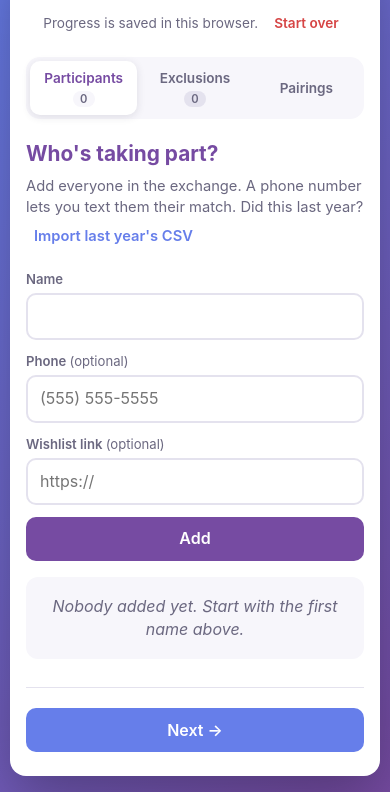
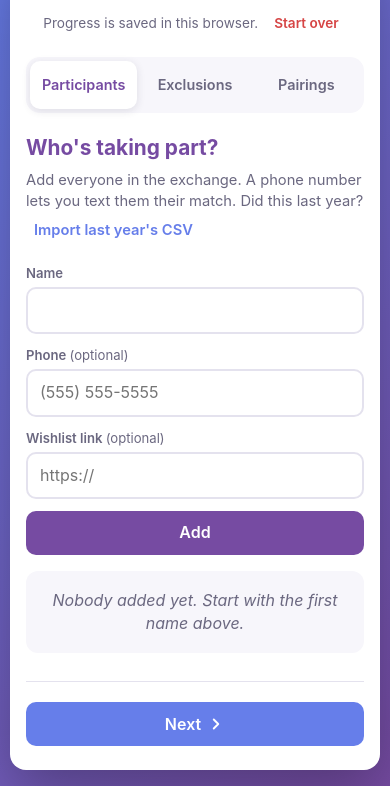
Before and after one commit to Ethameshep/gift-exchange-generator, a plain HTML site: page index.html in a window 390 px wide. Shown: the part 72-864 px from the top of the page. Drawn offline with Linux system fonts and the light colour scheme.

Commit message:
Remove tab counts and use chevron icons on Back/Next
Co-Authored-By: Claude Opus 5.5 <noreply@anthropic.com>
Claude-Session: https://claude.ai/code/session_01KcEp2WkZqMQt34rsD9W9EC

```diff
--- a/index.html
+++ b/index.html
@@ -228,22 +228,6 @@
             font-weight: 700;
         }
 
-        .count-badge {
-            display: inline-block;
-            min-width: 24px;
-            padding: 1px 7px;
-            border-radius: 999px;
-            background: var(--border);
-            color: var(--muted);
-            font-size: 0.78em;
-            font-weight: 600;
-            text-align: center;
-        }
-
-        .tab[aria-selected="true"] .count-badge {
-            background: var(--surface-2);
-        }
-
         /* ---------- Panels ---------- */
 
         .panel:focus {
@@ -270,6 +254,17 @@
             margin-top: 28px;
             padding-top: 20px;
             border-top: 1px solid var(--border);
+        }
+
+        .step-nav button {
+            display: inline-flex;
+            align-items: center;
+            justify-content: center;
+            gap: 6px;
+        }
+
+        .chevron {
+            flex: none;
         }
 
         .step-nav-hint {
@@ -749,19 +744,10 @@
                 margin-bottom: 20px;
             }
 
-            /* Stack the count under the label so "Participants" fits a third of the screen */
             .tab {
-                flex-direction: column;
-                gap: 2px;
-                min-height: 54px;
+                gap: 4px;
                 padding: 6px 2px;
-                font-size: 0.85em;
-            }
-
-            .tab .count-badge {
-                font-size: 0.82em;
-                padding: 0 6px;
-                min-width: 22px;
+                font-size: 0.9em;
             }
 
             .tab-number {
@@ -872,12 +858,10 @@
             <button class="tab" role="tab" id="tab-people" aria-controls="panel-people" aria-selected="true" onclick="showStep('people')">
                 <span class="tab-number" aria-hidden="true">1</span>
                 <span class="tab-label">Participants</span>
-                <span class="count-badge" id="participantCount">0</span>
             </button>
             <button class="tab" role="tab" id="tab-exclusions" aria-controls="panel-exclusions" aria-selected="false" tabindex="-1" onclick="showStep('exclusions')">
                 <span class="tab-number" aria-hidden="true">2</span>
                 <span class="tab-label">Exclusions</span>
-                <span class="count-badge" id="exclusionCount">0</span>
             </button>
             <button class="tab" role="tab" id="tab-pairings" aria-controls="panel-pairings" aria-selected="false" tabindex="-1" onclick="showStep('pairings')">
                 <span class="tab-number" aria-hidden="true">3</span>
@@ -913,7 +897,7 @@
 
             <div class="step-nav">
                 <span class="step-nav-hint" id="peopleNavHint"></span>
-                <button onclick="showStep('exclusions')">Next<span class="nav-target">: Exclusions</span> →</button>
+                <button onclick="showStep('exclusions')"><span>Next<span class="nav-target">: Exclusions</span></span><svg class="chevron" viewBox="0 0 24 24" width="18" height="18" aria-hidden="true" focusable="false"><path d="M9 18l6-6-6-6" fill="none" stroke="currentColor" stroke-width="2.5" stroke-linecap="round" stroke-linejoin="round"/></svg></button>
             </div>
         </section>
 
@@ -947,8 +931,8 @@
             <div id="exclusionsList" class="list"></div>
 
             <div class="step-nav">
-                <button class="ghost" onclick="showStep('people')">← Back</button>
-                <button onclick="showStep('pairings')">Next<span class="nav-target">: Pairings</span> →</button>
+                <button class="ghost" onclick="showStep('people')"><svg class="chevron" viewBox="0 0 24 24" width="18" height="18" aria-hidden="true" focusable="false"><path d="M15 18l-6-6 6-6" fill="none" stroke="currentColor" stroke-width="2.5" stroke-linecap="round" stroke-linejoin="round"/></svg><span>Back</span></button>
+                <button onclick="showStep('pairings')"><span>Next<span class="nav-target">: Pairings</span></span><svg class="chevron" viewBox="0 0 24 24" width="18" height="18" aria-hidden="true" focusable="false"><path d="M9 18l6-6-6-6" fill="none" stroke="currentColor" stroke-width="2.5" stroke-linecap="round" stroke-linejoin="round"/></svg></button>
             </div>
         </section>
 
@@ -993,7 +977,7 @@
             </div>
 
             <div class="step-nav">
-                <button class="ghost" onclick="showStep('exclusions')">← Back</button>
+                <button class="ghost" onclick="showStep('exclusions')"><svg class="chevron" viewBox="0 0 24 24" width="18" height="18" aria-hidden="true" focusable="false"><path d="M15 18l-6-6 6-6" fill="none" stroke="currentColor" stroke-width="2.5" stroke-linecap="round" stroke-linejoin="round"/></svg><span>Back</span></button>
             </div>
         </section>
     </main>
@@ -1366,7 +1350,6 @@
 
         function updateParticipantsList() {
             const list = document.getElementById('participantsList');
-            document.getElementById('participantCount').textContent = participants.length;
             updateGenerateState();
 
             if (participants.length === 0) {
@@ -1519,7 +1502,6 @@
 
         function updateExclusionsList() {
             const list = document.getElementById('exclusionsList');
-            document.getElementById('exclusionCount').textContent = exclusions.length;
             updateGenerateState();
             if (exclusions.length === 0) {
                 list.innerHTML = '<div class="empty-state">No exclusions. Anyone can draw anyone.</div>';
```
